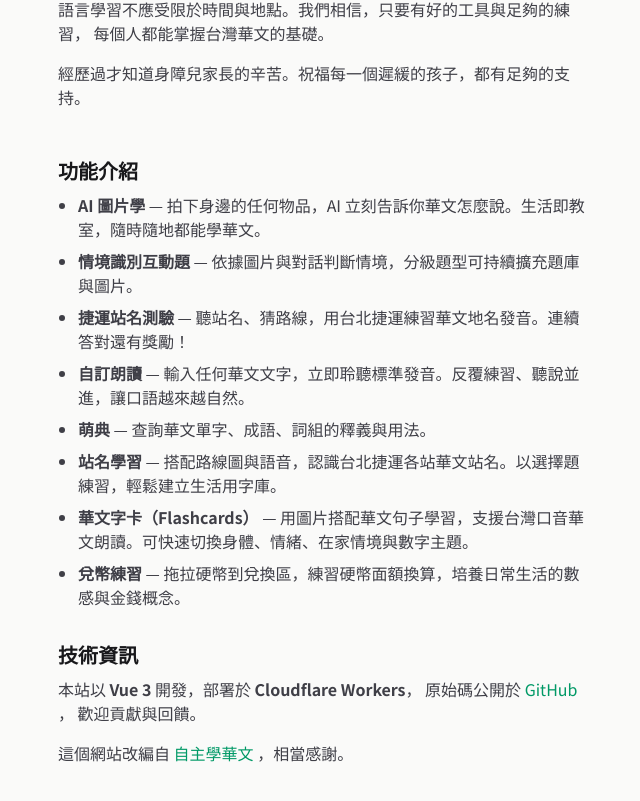
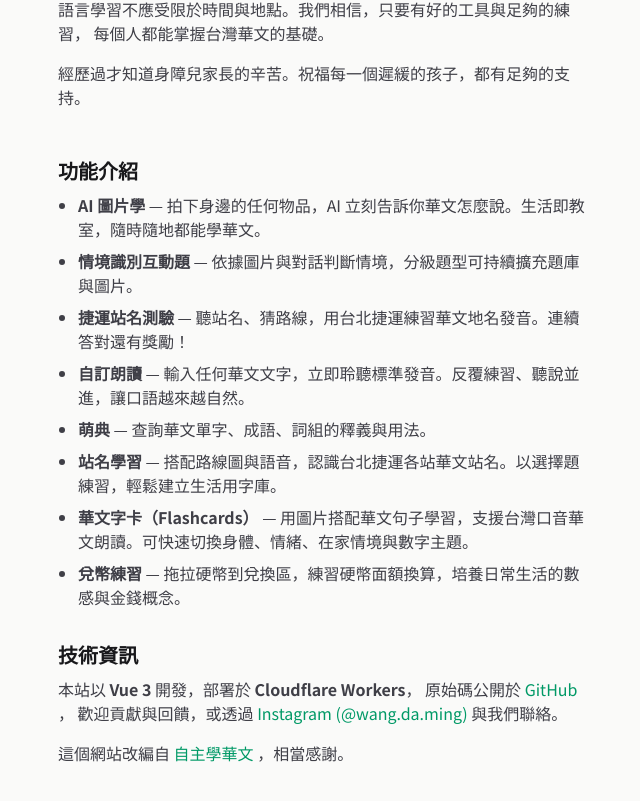
Before and after one commit to 3dw/learn-zh, a Vue app: page /about in a window 1280 px wide. Shown: the part 367-1168 px from the top of the page, without its empty margins (318-958 px from the left). Built offline with nearby package versions, Linux system fonts and the light colour scheme.

Commit message:
Add Instagram link to About page
Co-Authored-By: Claude Sonnet 4.6 <noreply@anthropic.com>

```diff
--- a/src/views/AboutView.vue
+++ b/src/views/AboutView.vue
@@ -49,7 +49,16 @@
 			>
 				GitHub
 			</a>，
-			歡迎貢獻與回饋。
+			歡迎貢獻與回饋，或透過
+				<a
+					href="https://www.instagram.com/wang.da.ming"
+					target="_blank"
+					rel="noopener"
+					class="text-emerald-600 underline-offset-2 hover:underline dark:text-emerald-400"
+				>
+					Instagram (@wang.da.ming)
+				</a>
+				與我們聯絡。
 		</p>
 		<p class="text-base text-zinc-700 dark:text-zinc-300">
 			這個網站改編自
```
